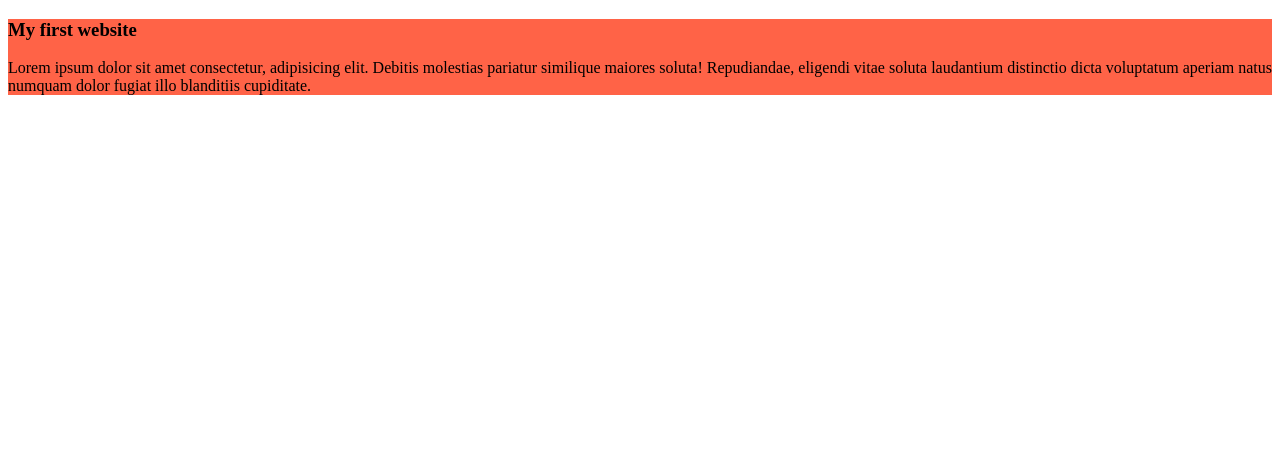
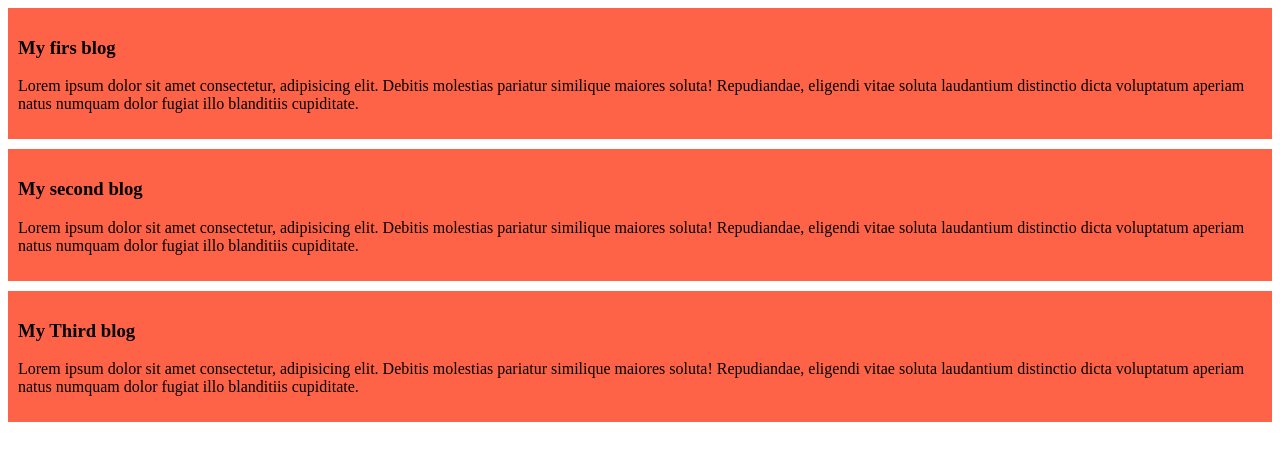
Before and after one commit to Imrulkayesananto/MYFirstReport, a plain HTML site: page index.html in a window 1280 px wide. Drawn offline with Linux system fonts and the light colour scheme.

Commit message:
added the second and third blog

```diff
--- a/index.html
+++ b/index.html
@@ -8,7 +8,15 @@
 </head>
 <body>
     <div>
-        <h3>My first website</h3>
+        <h3>My firs blog</h3>
+        <p>Lorem ipsum dolor sit amet consectetur, adipisicing elit. Debitis molestias pariatur similique maiores soluta! Repudiandae, eligendi vitae soluta laudantium distinctio dicta voluptatum aperiam natus numquam dolor fugiat illo blanditiis cupiditate.</p>
+    </div>
+    <div>
+        <h3>My second blog</h3>
+        <p>Lorem ipsum dolor sit amet consectetur, adipisicing elit. Debitis molestias pariatur similique maiores soluta! Repudiandae, eligendi vitae soluta laudantium distinctio dicta voluptatum aperiam natus numquam dolor fugiat illo blanditiis cupiditate.</p>
+    </div>
+    <div>
+        <h3>My Third blog</h3>
         <p>Lorem ipsum dolor sit amet consectetur, adipisicing elit. Debitis molestias pariatur similique maiores soluta! Repudiandae, eligendi vitae soluta laudantium distinctio dicta voluptatum aperiam natus numquam dolor fugiat illo blanditiis cupiditate.</p>
     </div>
 
--- a/styles/blog.css
+++ b/styles/blog.css
@@ -1,3 +1,5 @@
 div{
     background-color: tomato;
+    padding: 10px;
+    margin-bottom: 10px;
 }
```
